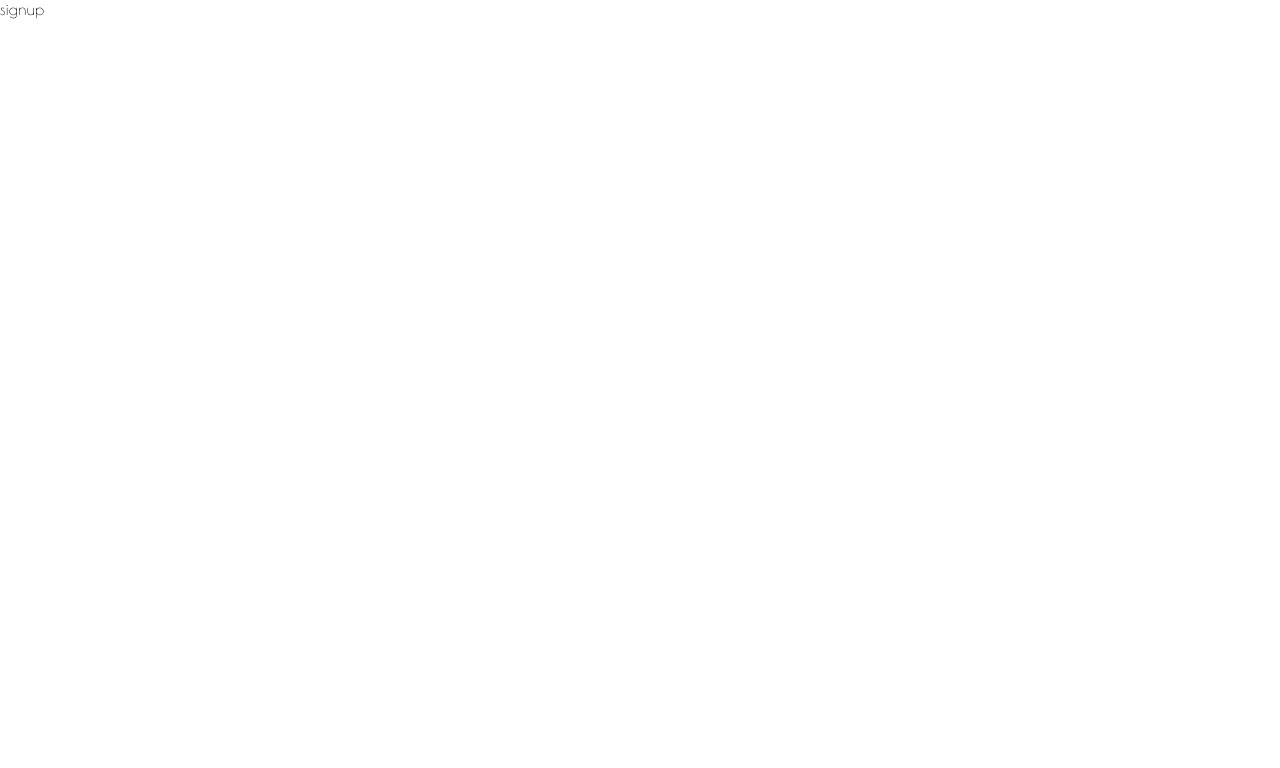
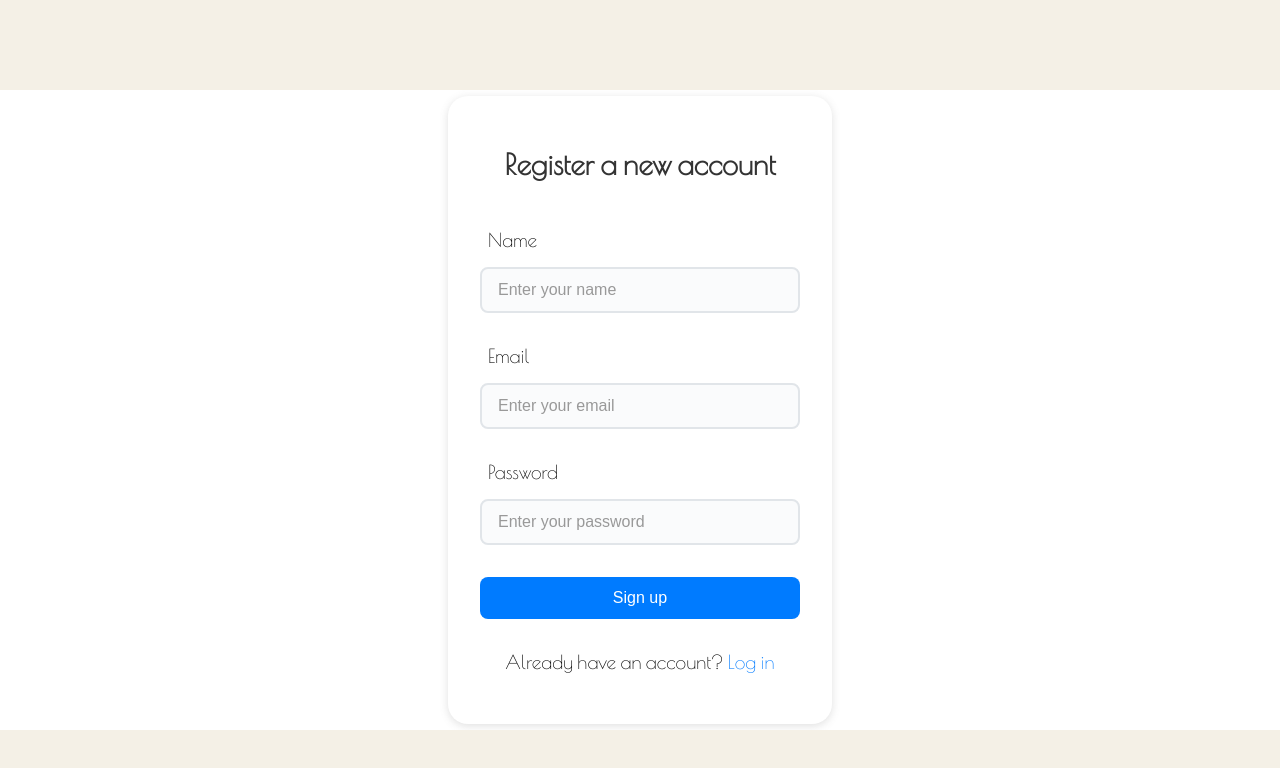
Before and after one commit to AivarasNausutis/FEUA19-Frontend-Final, a Next.js app: page /signup in a window 1280 px wide. Shown: the top 768 px of the page. Built offline with nearby package versions, Linux system fonts and the light colour scheme.

Commit message:
added register logic to user.ts and to register component

```diff
--- a/api/user.ts
+++ b/api/user.ts
@@ -20,3 +20,32 @@ export const loginUser = async ({ email, password }: LoginProps) => {
     throw err;
   }
 };
+
+type RegisterProps = {
+  email: string;
+  password: string;
+  name: string;
+};
+
+export const registerUser = async ({
+  email,
+  password,
+  name,
+}: RegisterProps) => {
+  try {
+    const RegisterBody = {
+      name: name,
+      email: email,
+      password: password,
+    };
+
+    const response = await axios.post(
+      `${config.BASE_URL}/register`,
+      RegisterBody
+    );
+
+    return response;
+  } catch (err) {
+    throw err;
+  }
+};
--- a/components/Button/Button.tsx
+++ b/components/Button/Button.tsx
@@ -7,7 +7,6 @@ type ButtonProps = {
 };
 
 const Button = ({ title, type = "DEFAULT", onClick }: ButtonProps) => {
-  // TODO: prainvestiguot!!!!
   return (
     <button onClick={onClick} className={`${styles.main} ${styles[type]}`}>
       {title}
--- a/components/LoginForm/styles.module.css
+++ b/components/LoginForm/styles.module.css
@@ -1,5 +1,5 @@
 .wrapper {
-  min-height: 100vh;
+  min-height: 80vh;
   display: flex;
   align-items: center;
   justify-content: center;
--- a/components/RegisterForm/RegisterForm.tsx
+++ b/components/RegisterForm/RegisterForm.tsx
@@ -1,7 +1,74 @@
-import React from "react";
+import { useState } from "react";
+import styles from "../LoginForm/styles.module.css";
+import Cookies from "js-cookie";
+import { useRouter } from "next/router";
+import { registerUser } from "@/api/user";
+import Button from "../Button/Button";
 
 const RegisterForm = () => {
-  return <div>RegisterForm</div>;
+  const [name, setName] = useState("");
+  const [email, setEmail] = useState("");
+  const [password, setPassword] = useState("");
+  const [errorMessage, setErrorMessage] = useState("");
+
+  const router = useRouter();
+
+  const onRegister = async () => {
+    try {
+      const response = await registerUser({
+        name: name,
+        email: email,
+        password: password,
+      });
+      Cookies.set("Forum-user-jwt-token", response.data.jwt);
+      router.push("/login");
+      setErrorMessage("");
+    } catch (err) {
+      if (err.status === 400) {
+        setErrorMessage("Registration failed: bad Request");
+      }
+      if (err.status === 401) {
+        setErrorMessage("Registration failed: bad credentials");
+      }
+    }
+  };
+
+  return (
+    <div className={styles.wrapper}>
+      <div className={styles.container}>
+        <h1 className={styles.title}>Register a new account</h1>
+        <h4>Name</h4>
+        <input
+          type="text"
+          className={styles.input}
+          placeholder="Enter your name"
+          value={name}
+          onChange={(e) => setName(e.target.value)}
+        />
+        <h4>Email</h4>
+        <input
+          type="email"
+          className={styles.input}
+          placeholder="Enter your email"
+          value={email}
+          onChange={(e) => setEmail(e.target.value)}
+        />
+        <h4>Password</h4>
+        <input
+          type="password"
+          className={styles.input}
+          placeholder="Enter your password"
+          value={password}
+          onChange={(e) => setPassword(e.target.value)}
+        />
+        <Button title="Sign up" onClick={onRegister} />
+        {errorMessage && <p className={styles.error}>{errorMessage}</p>}
+        <p className={styles.signup}>
+          Already have an account? <a href="/login">Log in</a>
+        </p>
+      </div>
+    </div>
+  );
 };
 
 export default RegisterForm;
--- a/pages/signup/index.tsx
+++ b/pages/signup/index.tsx
@@ -1,7 +1,12 @@
+import RegisterForm from "@/components/RegisterForm/RegisterForm";
+import PageTemplate from "@/components/PageTemplate/PageTemplate";
 import React from "react";
 
-const signUp = () => {
-  return <div>signup</div>;
+const index = () => {
+  return (
+    <PageTemplate>
+      <RegisterForm />
+    </PageTemplate>
+  );
 };
-
-export default signUp;
+export default index;
```
